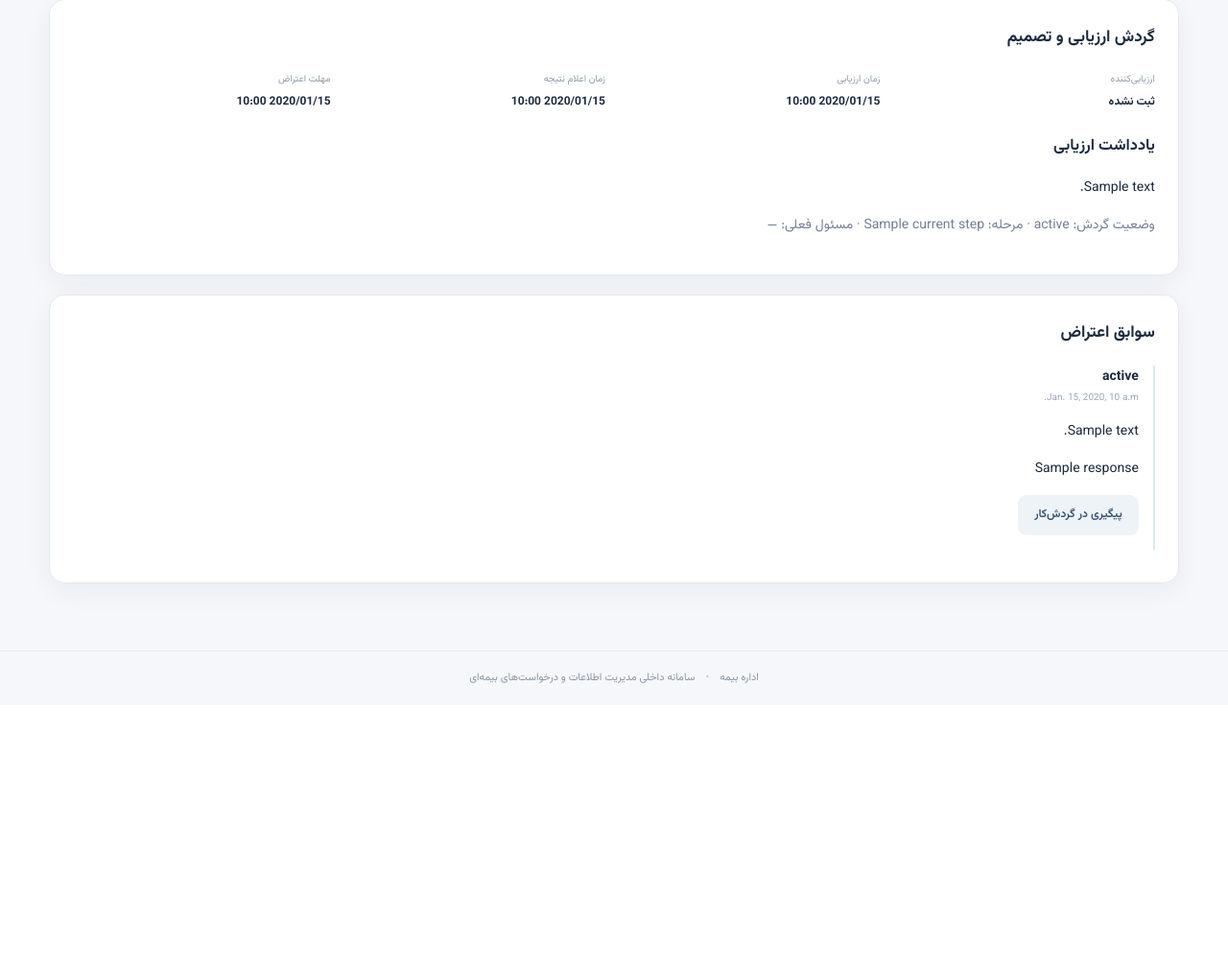
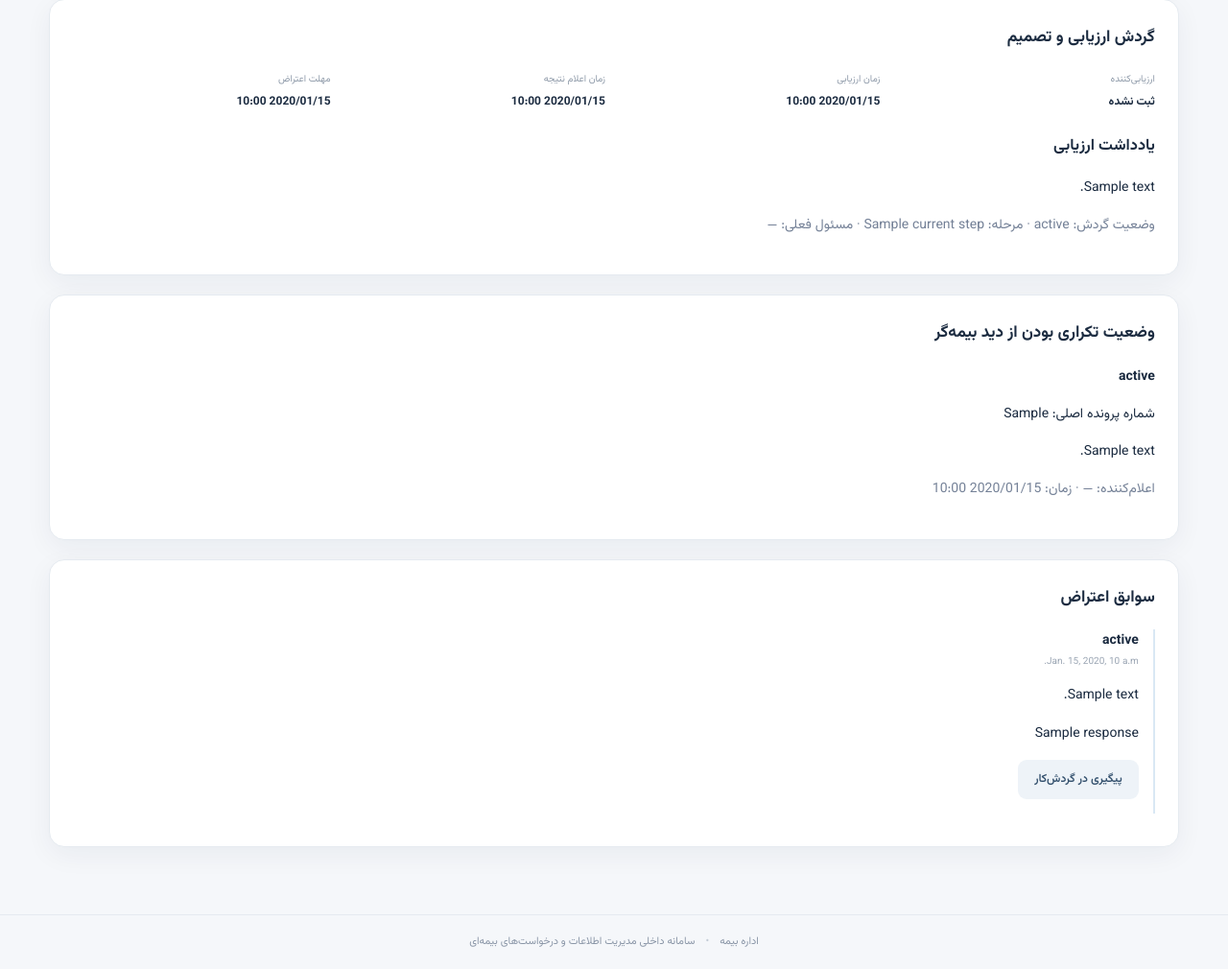
Before and after one commit to msalimimaram/office_kmc, a Django app: template templates/claims/claim_detail.html in a window 1280 px wide. Shown: the part 579-1589 px from the top of the page at 96% size. Before the commit the page ends 1291 px from the top, so only its background shows below. Run offline with Django 5.2, Linux system fonts and the light colour scheme; the template is opened without the code that fills it: most values are stand-ins (such as "Sample title", 1, 10 or a date in 2020).

Commit message:
feat(ui): display insurer-declared duplicate status and declaration form

```diff
--- a/templates/claims/claim_detail.html
+++ b/templates/claims/claim_detail.html
@@ -66,5 +66,23 @@
   {% endif %}
 </section>
 
+
+<section class="panel">
+  <h2>وضعیت تکراری بودن از دید بیمه‌گر</h2>
+  <p><strong>{{ claim.get_source_duplicate_status_display }}</strong></p>
+  {% if claim.source_duplicate_status == "declared_duplicate" %}
+    <p>شماره پرونده اصلی: {{ claim.source_duplicate_reference }}</p>
+    <p>{{ claim.source_duplicate_note|linebreaksbr }}</p>
+    <p class="muted">اعلام‌کننده: {{ claim.source_duplicate_reported_by|default:"—" }} · زمان: {{ claim.source_duplicate_reported_at|date:"Y/m/d H:i"|default:"—" }}</p>
+  {% endif %}
+  {% if can_declare_duplicate %}
+    <form method="post" action="{% url 'claim_duplicate_declare' claim.pk %}">
+      {% csrf_token %}
+      {{ duplicate_form.as_p }}
+      <button class="btn secondary" type="submit">ثبت اعلام رسمی تکراری بودن توسط بیمه‌گر</button>
+    </form>
+  {% endif %}
+</section>
+
 {% if can_submit_objection %}<section class="panel narrow"><p class="eyebrow">درخواست رسیدگی</p><h2>ثبت اعتراض به خسارت</h2><form method="post">{% csrf_token %}{{ form.as_p }}<button class="btn primary">ثبت اعتراض</button></form></section>{% endif %}
 <section class="panel"><h2>سوابق اعتراض</h2>{% for o in objections %}<div class="timeline-item"><strong>{{ o.get_status_display }}</strong><small>{{ o.created_at }}</small><p>{{ o.description }}</p>{% if o.response %}<p class="long-text">{{ o.response|linebreaksbr }}</p>{% endif %}{% if o.workflow_case %}<a class="btn secondary" href="{% url 'workflow_case_detail' o.workflow_case.pk %}">پیگیری در گردش‌کار</a>{% elif can_review_objections and o.status != "closed" %}<form method="post" action="{% url 'claim_objection_review' claim.pk o.pk %}" class="form-grid">{% csrf_token %}<label>وضعیت بعدی<select name="status">{% if o.status == "open" %}<option value="in_review">در حال بررسی</option>{% elif o.status == "in_review" %}<option value="answered">پاسخ داده‌شده</option>{% elif o.status == "answered" %}<option value="in_review">بازگشت به بررسی</option>{% if is_global_reviewer %}<option value="closed">بستن نهایی</option>{% endif %}{% endif %}</select></label><label>پاسخ / یادداشت رسیدگی<textarea name="response" rows="3" maxlength="5000"></textarea></label><button class="btn secondary" type="submit">ثبت اقدام</button></form>{% endif %}</div>{% empty %}<p class="empty">اعتراضی برای این خسارت ثبت نشده است.</p>{% endfor %}</section>{% endblock %}
```
